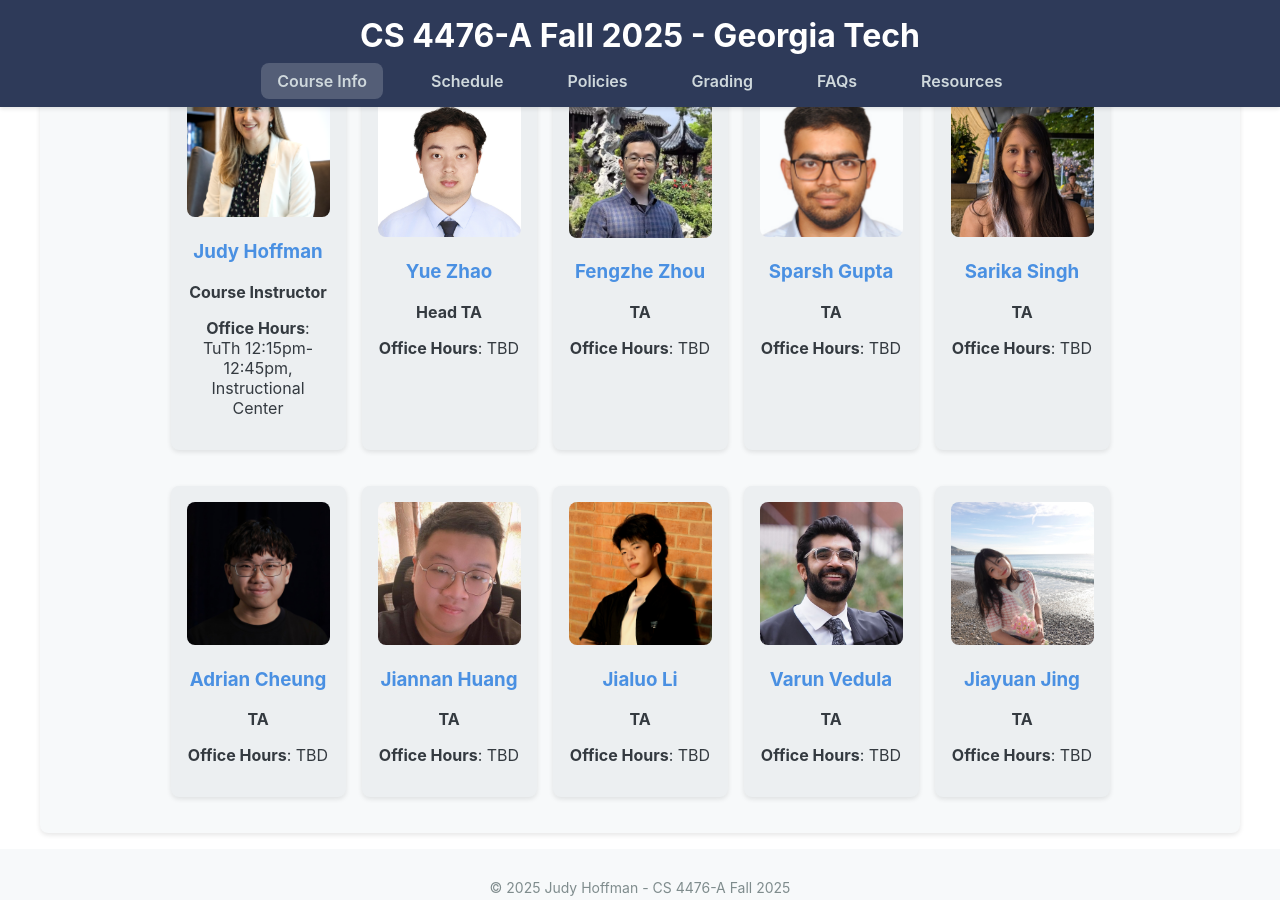
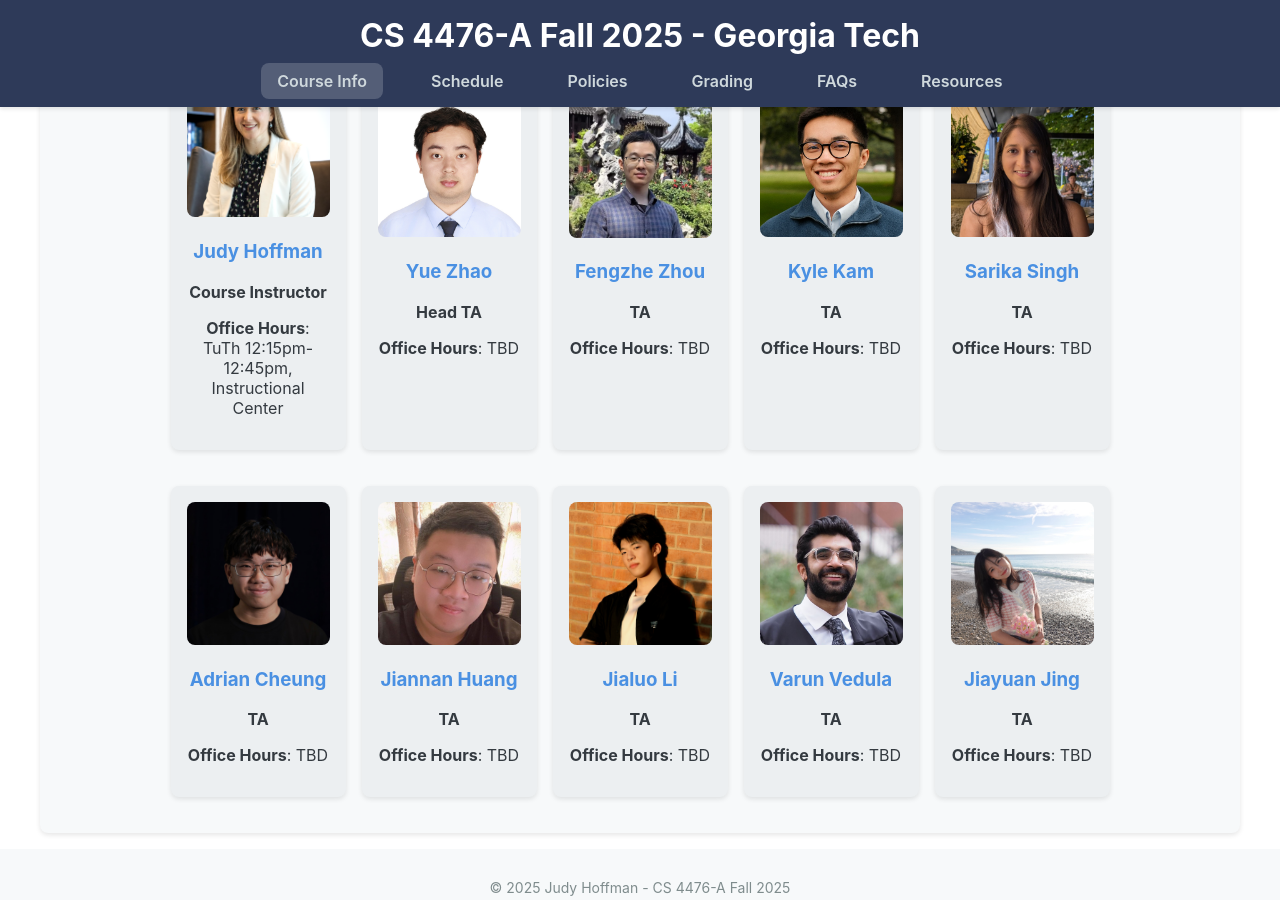
Before and after one commit to jhoffman/cs4476-fa25, a Jekyll site: the page built from index.html, in a window 1280 px wide and 900 px high, scrolled down 562 px. Built offline with Jekyll 4.4.1, drawn with Linux system fonts in a browser that asks for light colours.

Commit message:
updating TA

```diff
--- a/_data/ta.yml
+++ b/_data/ta.yml
@@ -11,8 +11,8 @@
   officehours: "TBD"
   url: ""
 
-- name: "Sparsh Gupta"
-  img: "assets/images/sparsh.png"
+- name: "Kyle Kam"
+  img: "assets/images/kyle.jpg"
   role: "TA"
   officehours: "TBD"
   url: ""
```
Also changed, not shown: assets/images/kyle.jpg (added), assets/images/sparsh.png (deleted).
